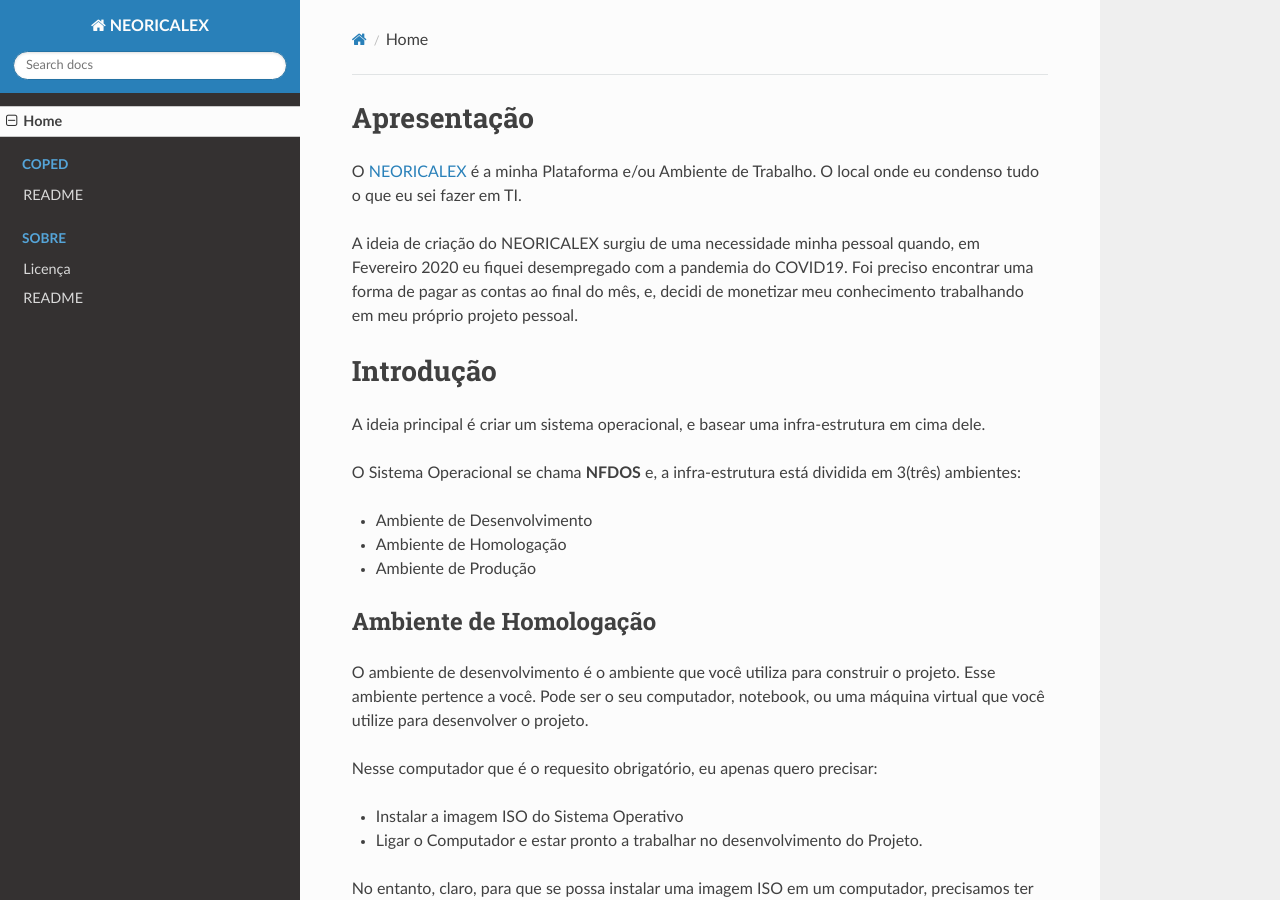
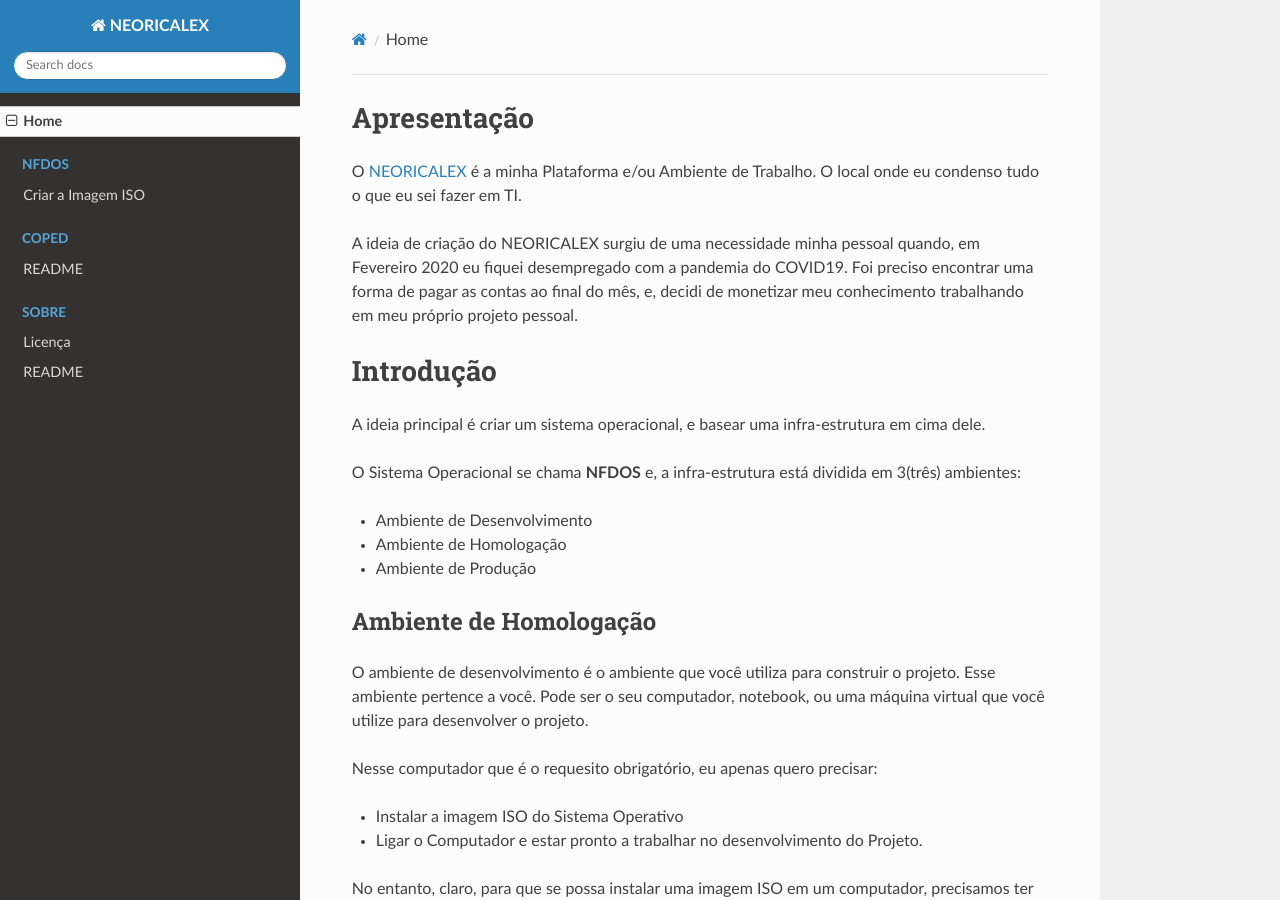
Before and after one commit to Vman45/neoricalex, an MkDocs documentation site: the page built from docs/index.md, in a window 1280 px wide and 900 px high. Built offline with MkDocs 1.6.1, drawn with Linux system fonts in a browser that asks for light colours; nearby versions of some CDN libraries.

Commit message:
Atualizar DOCs

```diff
--- a/mkdocs.yml
+++ b/mkdocs.yml
@@ -1,6 +1,8 @@
 site_name: NEORICALEX
 nav:
     - Home: 'index.md'
+    - NFDOS:
+        - 'Criar a Imagem ISO': 'nfdos/criar_imagem_iso.md'
     - 'COPED':
         - 'README': 'coped/README.md'
     - Sobre:
```
Also changed, not shown: 1 other file.
